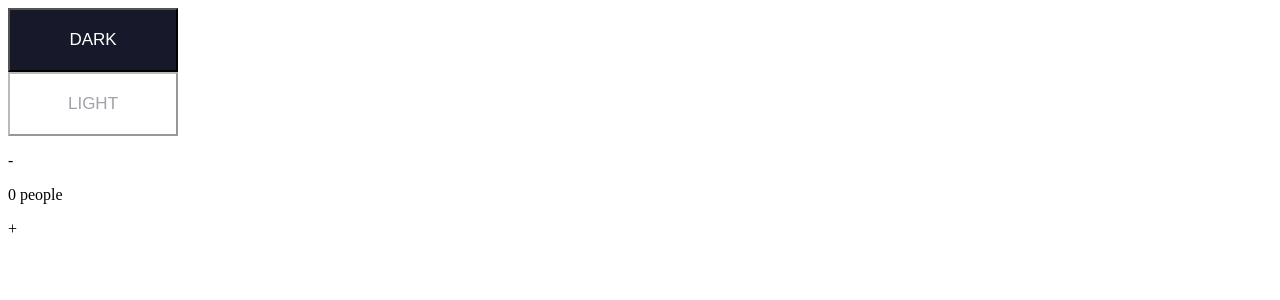
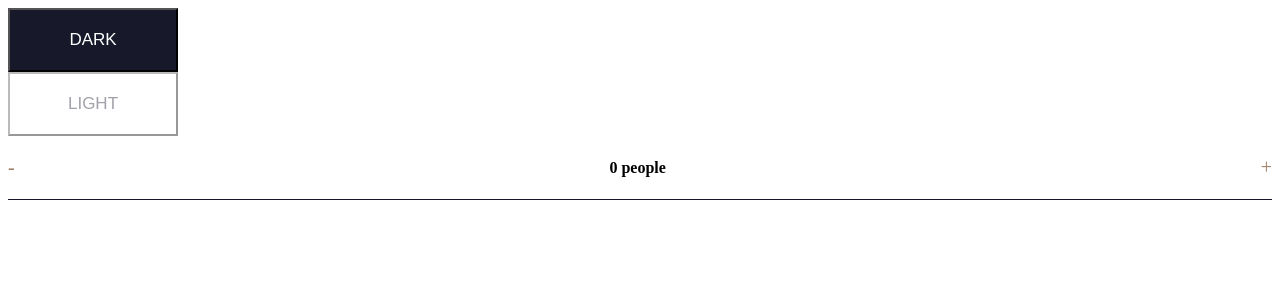
Before and after one commit to deeola/dine-restaurant, a React (Create React App) app: page / in a window 1280 px wide. Shown: the top 300 px of the page. Built offline with nearby package versions, Linux system fonts and the light colour scheme.

Commit message:
style numberFotm

```diff
--- a/src/components/Form/Numbers.jsx
+++ b/src/components/Form/Numbers.jsx
@@ -1,7 +1,7 @@
 import React, { useState } from "react";
-import { NormalNumb, Control } from "./Styles/NumberStyle";
+import { NormalNumb, Control, MainDisplay } from "./Styles/NumberStyle";
 
-const Numbers = () => {
+const Numbers = ({ inactive = false }) => {
   const [number, setNumber] = useState(0);
 
   const numberFunc = (type) => {
@@ -18,9 +18,9 @@ const Numbers = () => {
   };
 
   return (
-    <NormalNumb>
+    <NormalNumb inactive={inactive}>
       <Control onClick={() => numberFunc("decrease")}>-</Control>
-      <div>{number} people</div>
+      <MainDisplay>{number} people</MainDisplay>
       <Control onClick={() => numberFunc()}>+</Control>
     </NormalNumb>
   );
--- a/src/components/Form/Styles/NumberStyle.js
+++ b/src/components/Form/Styles/NumberStyle.js
@@ -1,5 +1,26 @@
 import styled from "styled-components";
+import { Colors } from "../../../Themes/Colors";
 
-export const NormalNumb = styled.div``
+const handleActive = (inactive) => {
+    if(inactive) {
+   return `pointer-events: 'none' ; opacity: 0.4; cursor: not-allowed`
+    }
+};
 
-export const Control = styled.p``
+export const NormalNumb = styled.div`
+display: flex;
+justify-content:space-between;
+align-items: center;
+border-bottom : 1px solid ${Colors.mirage};
+${({ inactive }) => handleActive(inactive)};
+`
+
+export const Control = styled.p`
+font-size: 20px;
+color : ${Colors.beaver};
+cursor: pointer;
+`
+
+export const MainDisplay = styled.p`
+font-weight: bold;
+`
```
